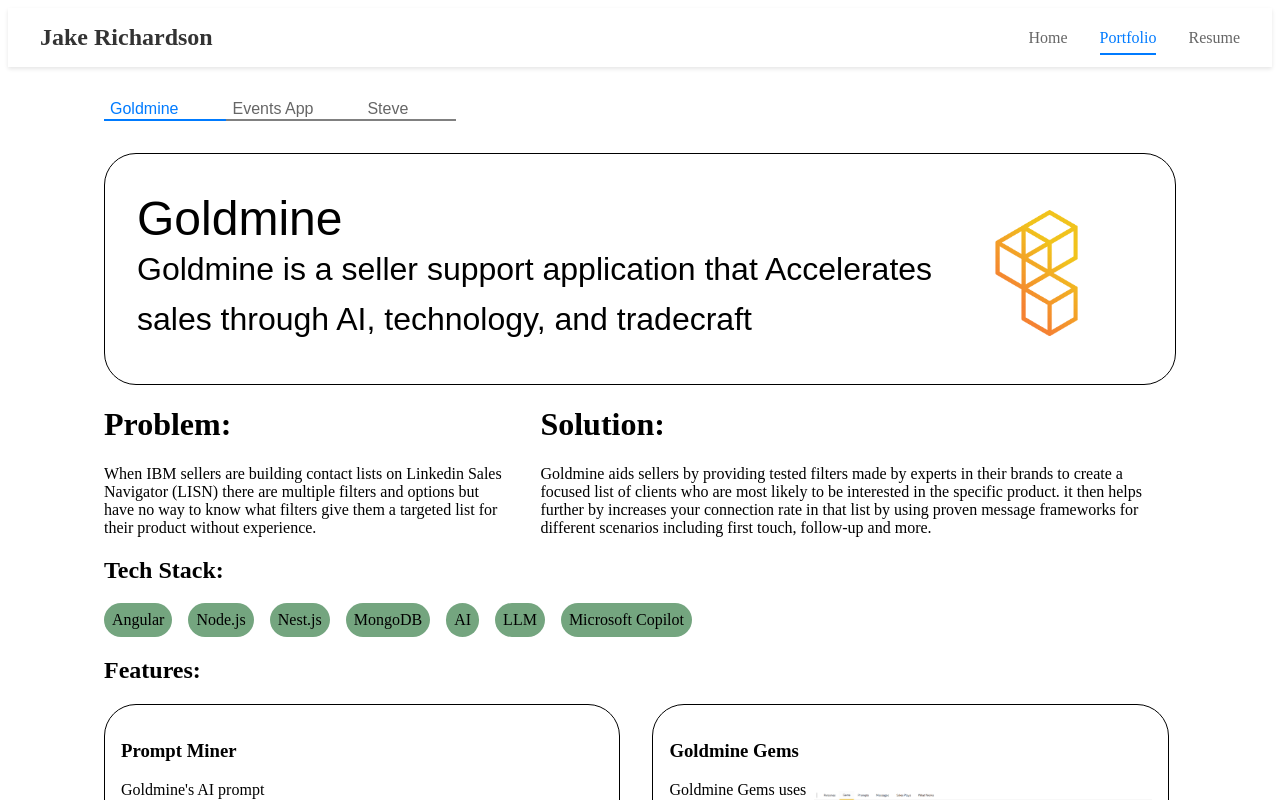
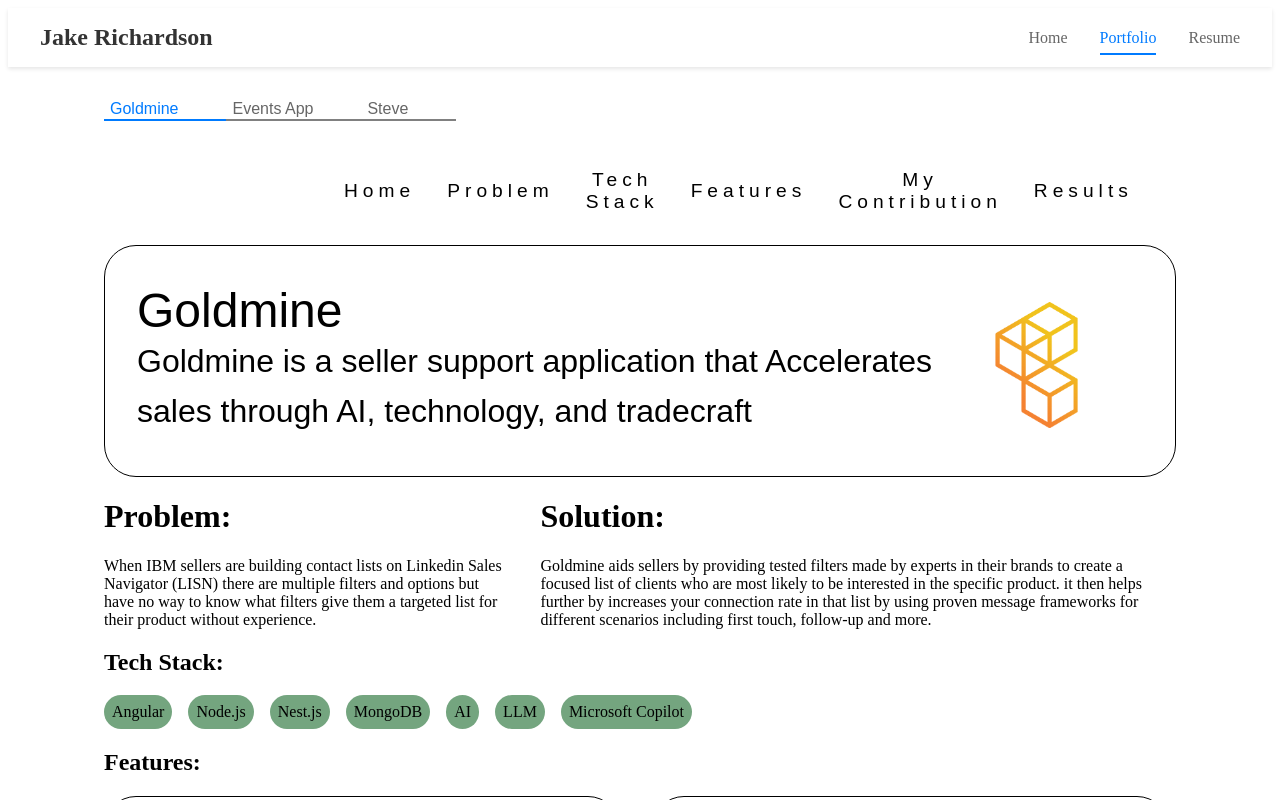
Before and after one commit to concastor/Portfolio_site, an Angular app: page /portfolio in a window 1280 px wide. Shown: the top 800 px of the page. Built offline with nearby package versions, Linux system fonts and the light colour scheme; sample sign-in values are in the browser's storage.

Commit message:
got stick tabs displaying

```diff
--- a/src/app/app.component.scss
+++ b/src/app/app.component.scss
@@ -1,4 +1,5 @@
 .content {
   min-height: 90vh;
   padding: 0 5rem;
+  position: relative;
 }
--- a/src/app/src/app/features/projects/projects.component.html
+++ b/src/app/src/app/features/projects/projects.component.html
@@ -10,13 +10,22 @@
   }
 </div>
 @if (selectedProduct) {
+  <app-tabs
+    [tabs]="tabs"
+    [selectedTab]="activeSection"
+    (sectionSelected)="scrollToSection($event)"
+  />
   <div class="portfolio-container">
     <div class="title-header">
       <div>
         <div class="title">{{ selectedProduct.title }}</div>
         <div class="description">{{ selectedProduct.subtitle }}</div>
       </div>
-    <img class="header-icon" [src]="selectedProduct.icon" alt="product-logo" />
+      <img
+        class="header-icon"
+        [src]="selectedProduct.icon"
+        alt="product-logo"
+      />
     </div>
 
     <div class="info-container">
@@ -38,7 +47,6 @@
     <h2>Tech Stack:</h2>
     <div class="stack-container">
       @for (tech of selectedProduct.techStack; track $index) {
-
         <div class="tech-tag">{{ tech }}</div>
       }
     </div>
@@ -46,7 +54,6 @@
     <h2>Features:</h2>
     <div class="feature-container">
       @for (feature of selectedProduct.features; track $index) {
-
         <div class="feature-card">
           <div>
             <h3>
@@ -73,7 +80,6 @@
       <div>
         <div class="feature-container">
           @for (feature of selectedProduct.contribution; track $index) {
-
             <div class="feature-card">
               <div>
                 <h3>
--- a/src/app/src/app/features/projects/projects.component.scss
+++ b/src/app/src/app/features/projects/projects.component.scss
@@ -38,6 +38,8 @@
   margin: 1rem;
   display: flex;
   flex-direction: column;
+
+  // position: relative;
 
   .title-header {
     border: 1px solid black;
--- a/src/app/src/app/features/projects/projects.component.ts
+++ b/src/app/src/app/features/projects/projects.component.ts
@@ -1,14 +1,17 @@
-import { CommonModule } from '@angular/common';
-import { Component, OnInit } from '@angular/core';
+import { CommonModule, ViewportScroller } from '@angular/common';
+import { Component, inject, OnInit } from '@angular/core';
 import { ActivatedRoute, Router } from '@angular/router';
 import { projects } from '../../shared/constants/projects';
+import { TabsComponent } from '../tabs/tabs.component';
 @Component({
   selector: 'app-projects',
-  imports: [CommonModule],
+  imports: [CommonModule, TabsComponent],
   templateUrl: './projects.component.html',
   styleUrl: './projects.component.scss',
 })
 export class ProjectsComponent implements OnInit {
+  private readonly viewportScroller = inject(ViewportScroller);
+
   selectedProduct: any;
   productName = 'goldmine';
   projects: any[] = [
@@ -21,7 +24,7 @@
   ];
   constructor(
     private readonly route: ActivatedRoute,
-    private readonly router: Router
+    private readonly router: Router,
   ) {}
 
   ngOnInit(): void {
@@ -36,4 +39,20 @@
   goToProject(selected: ''): void {
     this.router.navigate(['/portfolio', selected]);
   }
+
+  //tab scrolling information
+  tabs = [
+    'Home',
+    'Problem',
+    'Tech Stack',
+    'Features',
+    'My Contribution',
+    'Results',
+  ];
+
+  activeSection: string = this.tabs[0];
+
+  scrollToSection(section: string) {
+    this.viewportScroller.scrollToAnchor(section);
+  }
 }
--- /dev/null
+++ b/src/app/src/app/features/tabs/tabs.component.html
@@ -0,0 +1,11 @@
+<div class="tab-container" #stickyElement>
+  @for (tab of tabs(); track tab) {
+    <button
+      class="tab"
+      [class.active]="selectedTab() === tab"
+      (click)="selected(tab)"
+    >
+      {{ tab }}
+    </button>
+  }
+</div>
--- /dev/null
+++ b/src/app/src/app/features/tabs/tabs.component.scss
@@ -0,0 +1,43 @@
+.tab-container {
+  gap: 2rem;
+  display: flex;
+  justify-content: space-around;
+  position: sticky;
+  z-index: 100;
+  top: 0px;
+  padding: 1rem 20vw;
+  background-color: #ffffff;
+
+  &.is-stuck {
+    border-bottom: 2px solid black;
+  }
+
+  .tab {
+    background: none;
+    border: none;
+    color: var(--primary-color);
+    cursor: pointer;
+    padding: 0;
+    font-size: larger;
+    position: relative;
+    letter-spacing: 5px;
+
+    &::after {
+      content: "";
+      position: absolute;
+      bottom: 0;
+      left: 50%;
+      width: 0;
+      height: 2px;
+      background-color: var(--primary-color);
+      transform: translateX(-50%);
+      transition: width 0.3s ease-in-out;
+    }
+    &:hover::after {
+      width: 100%;
+    }
+    &.active::after {
+      width: 100%;
+    }
+  }
+}
--- /dev/null
+++ b/src/app/src/app/features/tabs/tabs.component.ts
@@ -0,0 +1,18 @@
+import { Component, input, output } from '@angular/core';
+
+@Component({
+  selector: 'app-tabs',
+  imports: [],
+  templateUrl: './tabs.component.html',
+  styleUrl: './tabs.component.scss',
+})
+export class TabsComponent {
+  tabs = input<string[]>([]);
+  selectedTab = input<string>('');
+
+  sectionSelected = output<string>();
+
+  selected(selection: string): void {
+    this.sectionSelected.emit(selection);
+  }
+}
```
Also changed, not shown: 1 other file (tests, documents, lock files or other folders). Lines whose indentation alone changed are shown as unchanged.
